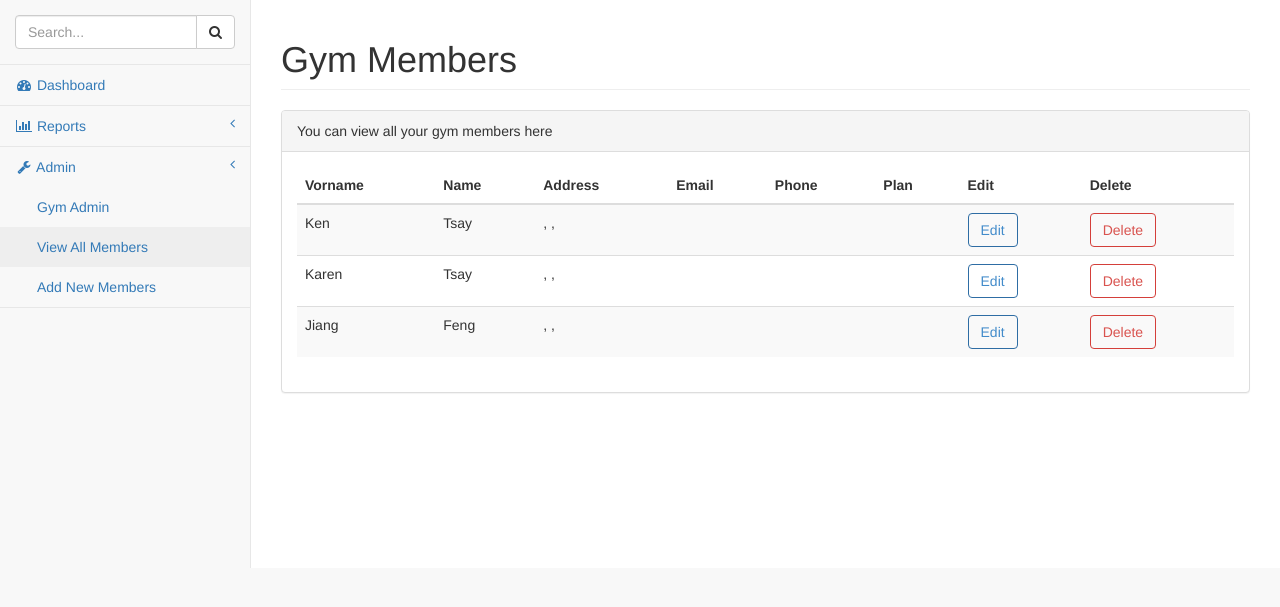
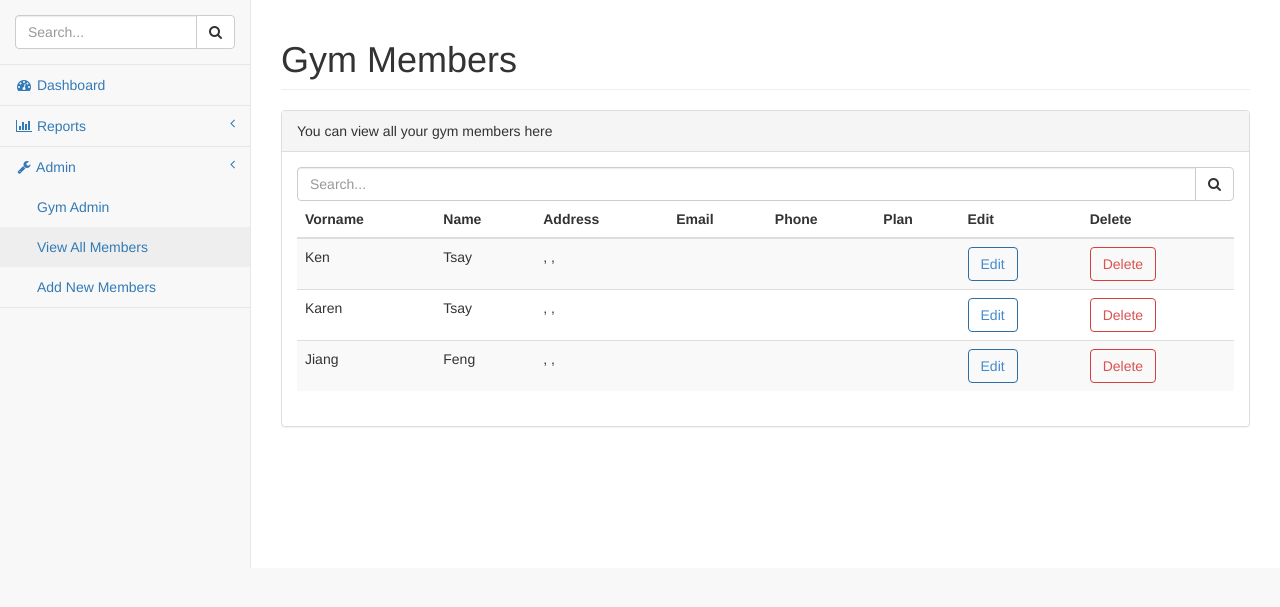
Before and after one commit to kentsay/gymadmin, a Django app: page /dashboard/members in a window 1280 px wide. Shown: the part 51-658 px from the top of the page. Run offline with Django 3.2, Linux system fonts and the light colour scheme; a user stored in the database is signed in; data comes from the database, SQL or seed files in the repository; some libraries are stand-ins or nearby versions.

Commit message:
add search function in member list view

```diff
--- a/dashboard/templates/dashboard/sbadmin/pages/members.html
+++ b/dashboard/templates/dashboard/sbadmin/pages/members.html
@@ -1,7 +1,7 @@
 {% extends 'dashboard/sbadmin/pages/base.html' %}
 
 {% block content %}
-    <div id="page-wrapper">
+    <div id="page-wrapper" xmlns="http://www.w3.org/1999/html">
         <div class="row">
             <div class="col-lg-12">
                 <h1 class="page-header">Gym Members</h1>
@@ -16,7 +16,18 @@
                         You can view all your gym members here
                     </div>
                     <!-- /.panel-heading -->
+
                     <div class="panel-body">
+                        <form method="get" action="members">
+                        <div class="input-group custom-search-form">
+                            <input type="text" name="q" class="form-control" placeholder="Search...">
+                            <span class="input-group-btn">
+                                <button class="btn btn-default" type="button">
+                                    <i class="fa fa-search"></i>
+                                </button>
+                            </span>
+                        </div>
+                        </form>
                         <table width="100%" class="table table-striped table-hover" id="dataTables-example">
                             <thead>
                             <tr>
--- a/dashboard/views.py
+++ b/dashboard/views.py
@@ -2,9 +2,12 @@ from django.shortcuts import render
 from django.http import HttpResponse
 from django.http import HttpResponseRedirect
 from django.contrib.auth.decorators import login_required
+from django.db.models import Q
 
 from .members_form import MembersForm
-from .models import Gym, Members, GymPlan, PaymentPeriod, GymActivity, FightTeam
+from .models import *
+
+from utils import PaymentGenerator
 
 
 @login_required
@@ -34,7 +37,13 @@ def gymadmin(request):
 
 @login_required
 def members(request):
+    query = request.GET.get("q", None)
     member_list = Members.objects.all()
+    if query is not None:
+        member_list = member_list.filter(
+            Q(vorname__icontains=query) |
+            Q(name__icontains=query)
+        )
     context = {
         'members': member_list,
         'count': len(member_list),
@@ -57,11 +66,13 @@ def members_add(request):
         form = MembersForm(request.POST)
         if form.is_valid():
             form.save()
+            m = Members.objects.get(uuid=form.cleaned_data['uuid'])
+            # auto generate the payment record from the join date to current date
+            PaymentGenerator.generateRecord(m)
             return HttpResponseRedirect('members')
         else:
             print form.errors
     else:
-        print "leider, didn't even post"
         form = MembersForm()
 
     gym_list = Gym.objects.all()
@@ -102,3 +113,9 @@ def gym(request, gym_id):
 def member(request, member_id):
     response = "You're looking at member %s."
     return HttpResponse(response % member_id)
+
+
+@login_required
+def payment_record(request):
+    # everytime when someone open this page, generate the payment record
+    return render(request, 'dashboard/sbadmin/pages/edit_members.html')
```
